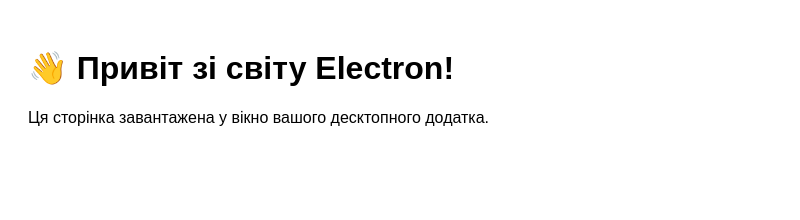
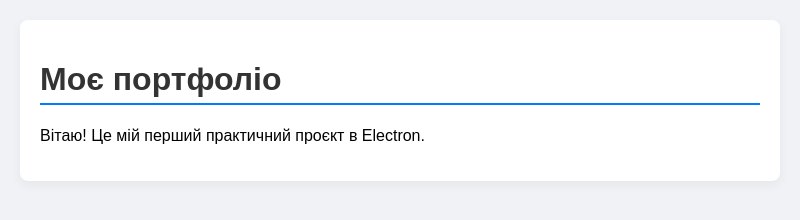
Before and after one commit to lovisnice/electron, an Electron app: page index.html in a window 800 px wide. Drawn offline with Linux system fonts and the light colour scheme.

Commit message:
first step

```diff
--- a/index.html
+++ b/index.html
@@ -2,11 +2,40 @@
 <html>
 <head>
     <meta charset="UTF-8">
-    <title>Привіт, Electron!</title>
+    <title>Моє Портфоліо</title>
     <meta http-equiv="Content-Security-Policy" content="script-src 'self' 'unsafe-inline';" />
+
+    <style>
+        /* Тут ми будемо додавати CSS-стилі */
+        body {
+            font-family: Arial, sans-serif;
+            margin: 0;
+            padding: 0;
+            background-color: #f0f2f5;
+        }
+        .container {
+            width: 90%;
+            max-width: 900px;
+            margin: 20px auto;
+            padding: 20px;
+            background-color: #ffffff;
+            border-radius: 8px;
+            box-shadow: 0 4px 12px rgba(0,0,0,0.05);
+        }
+        h1, h2 {
+            color: #333;
+            border-bottom: 2px solid #007bff;
+            padding-bottom: 5px;
+        }
+    </style>
 </head>
-<body style="font-family: sans-serif; padding: 20px;">
-    <h1>👋 Привіт зі світу Electron!</h1>
-    <p>Ця сторінка завантажена у вікно вашого десктопного додатка.</p>
+<body>
+
+    <div class="container">
+        <h1>Моє портфоліо</h1>
+        <p>Вітаю! Це мій перший практичний проєкт в Electron.</p>
+
+        </div>
+
 </body>
 </html>
```
